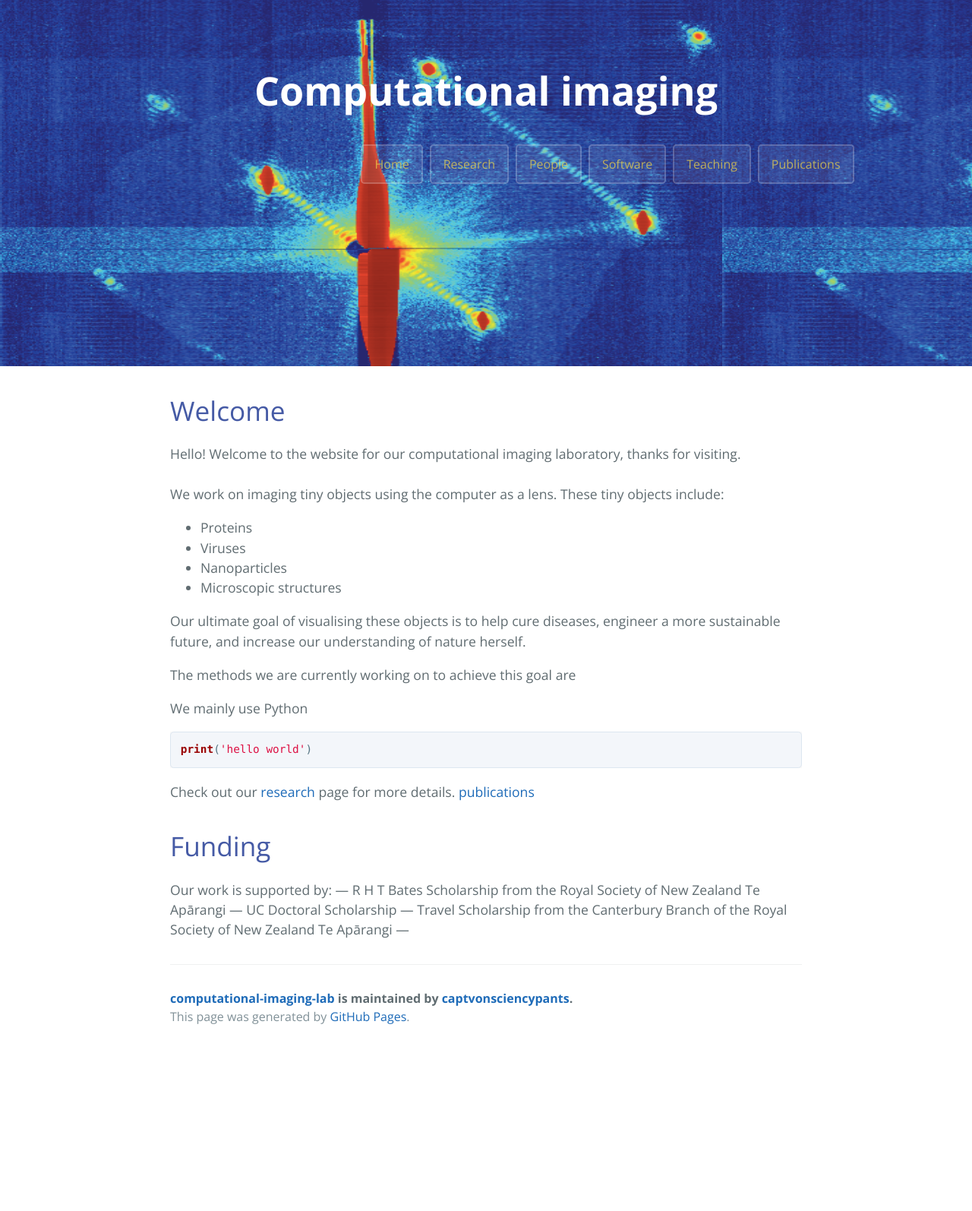
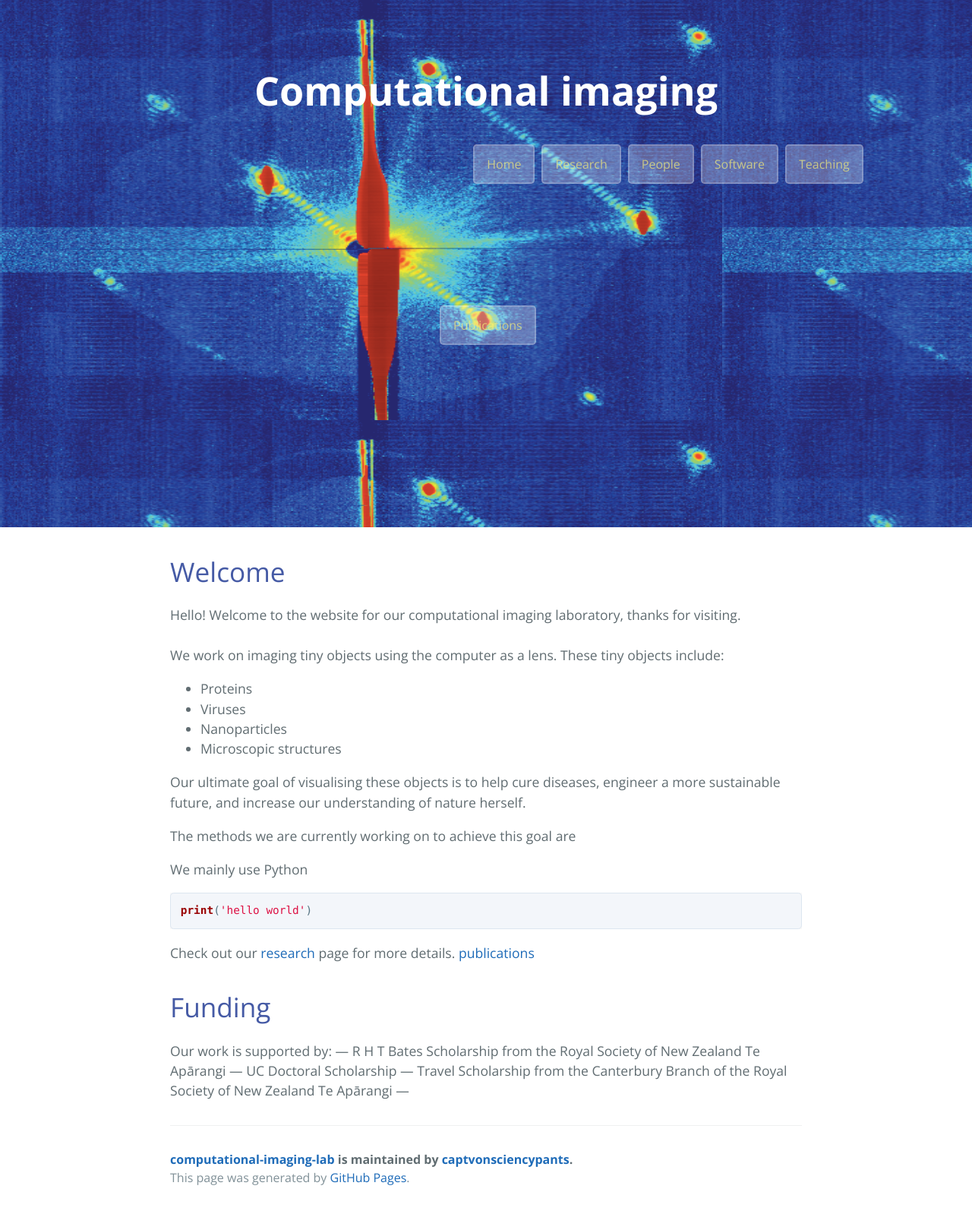
Before and after one commit to captvonsciencypants/computational-imaging-lab, a Jekyll site: the page built from index.md, in a window 1280 px wide. Shown: the whole page at 76% size. Built offline with Jekyll 4.4.1, drawn with Linux system fonts in a browser that asks for light colours; our own code applies the rules of GitHub Pages for plain Markdown files; the repository's description, which GitHub fills in, is left out; before the commit the page ends 1382 px from its top, so only the background shows below that.

Commit message:
Update jekyll-theme-cayman.scss

```diff
--- a/_sass/jekyll-theme-cayman.scss
+++ b/_sass/jekyll-theme-cayman.scss
@@ -64,9 +64,9 @@ a {
 .btn {
   display: inline-block; /* inline-block */
   margin-bottom: 10rem; // 1rem
-  margin-left: 20rem; // Didn't exist
-  color: rgba(243, 216, 71, 0.7); //rgba(255, 255, 255, 0.7);
-  background-color: rgba(255, 255, 255, 0.08);
+  margin-left: 30rem; // Didn't exist
+  color: rgba(243, 236, 122, 0.7); //rgba(255, 255, 255, 0.7);
+  background-color: rgba(255, 255, 255, 0.28); //rgba(255, 255, 255, 0.08);
   border-color: rgba(255, 255, 255, 0.2);
   border-style: solid;
   border-width: 2px; // 1px
```
